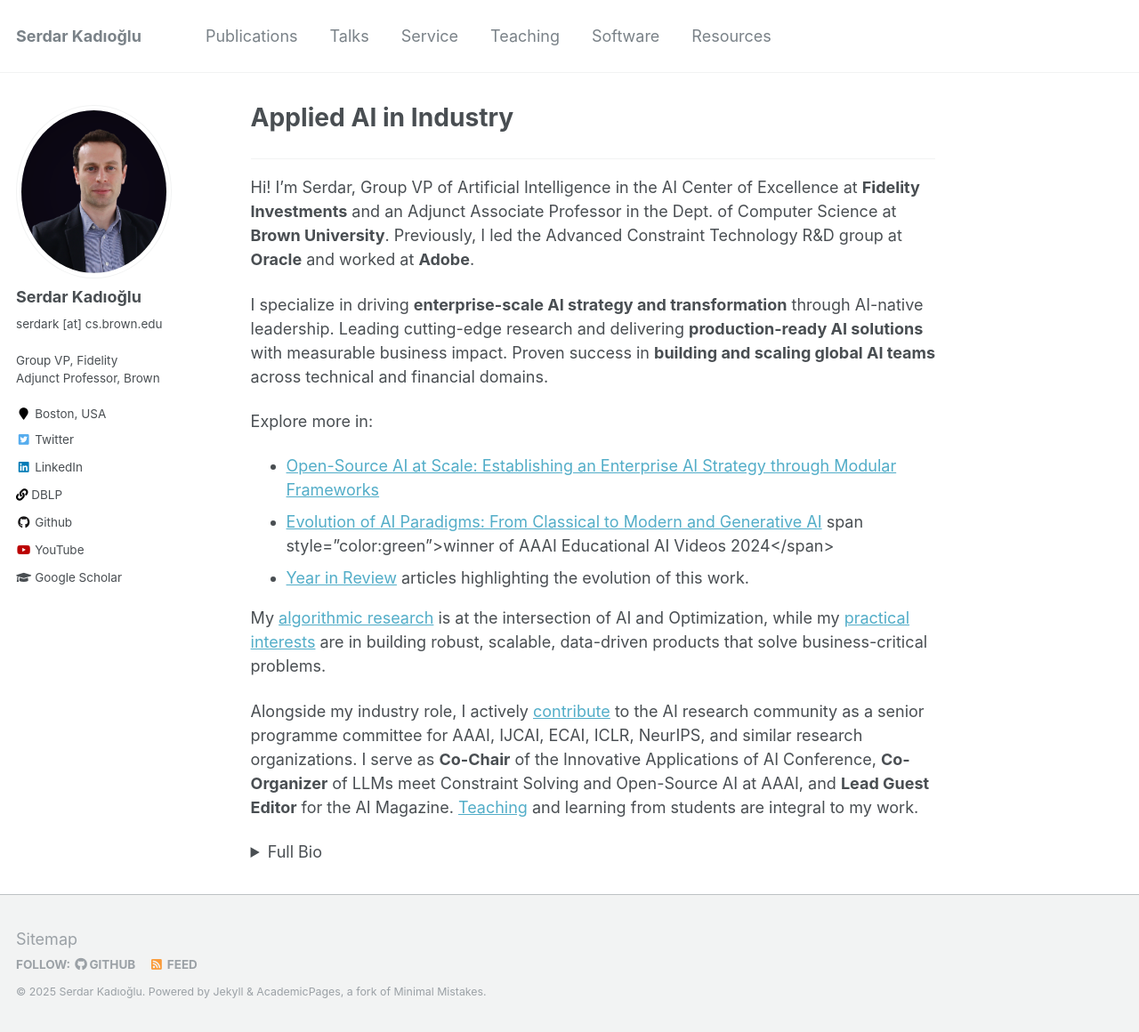
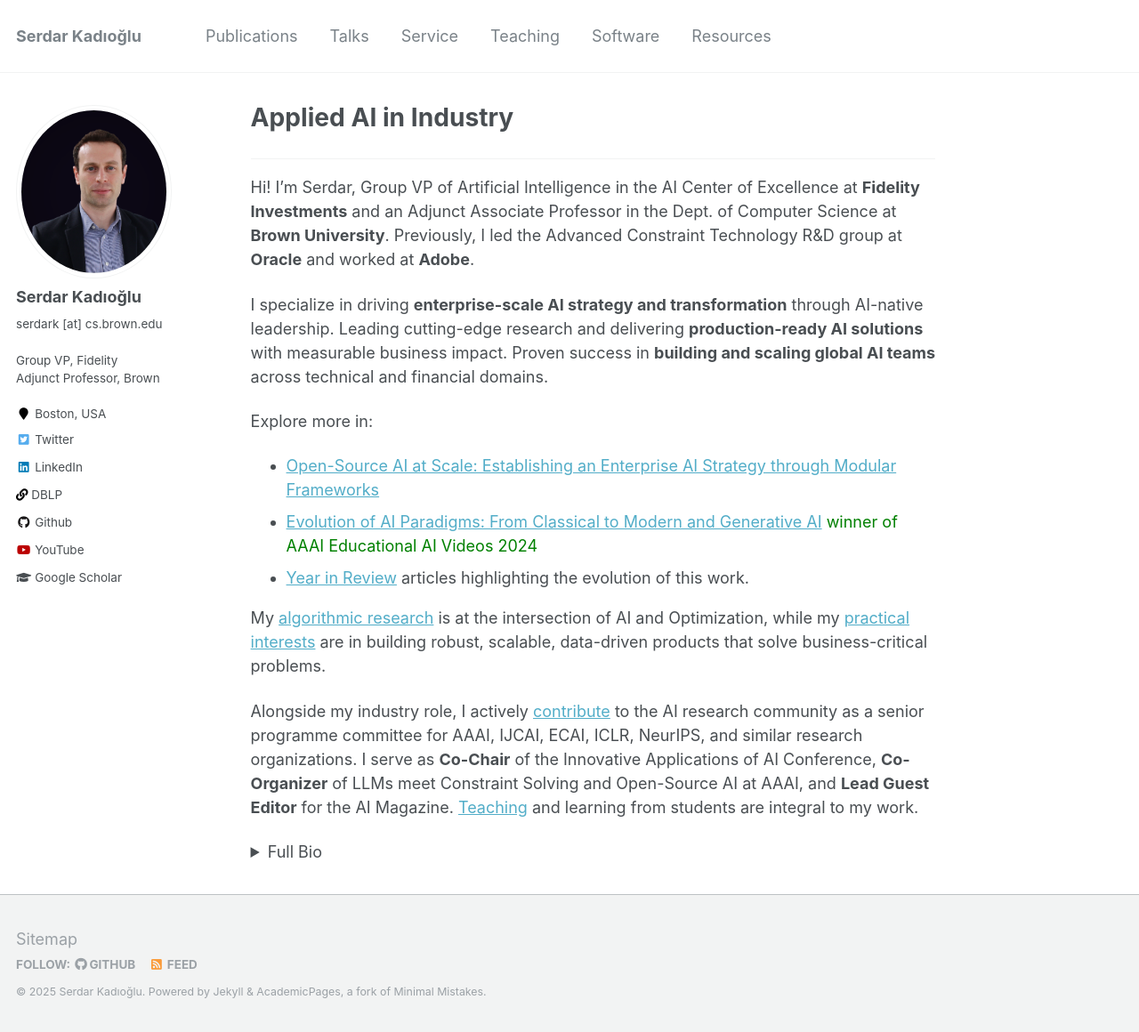
Before and after one commit to skadio/skadio.github.io, a Jekyll site: the page built from _pages/about.md, in a window 1280 px wide and 1160 px high. Shown: the whole window at 89% size. Built offline with Jekyll 4.4.1, drawn with Linux system fonts in a browser that asks for light colours.

Commit message:
Update about.md

```diff
--- a/_pages/about.md
+++ b/_pages/about.md
@@ -20,7 +20,7 @@ I specialize in driving **enterprise-scale AI strategy and transformation** thro
 
 Explore more in:
 * [Open-Source AI at Scale: Establishing an Enterprise AI Strategy through Modular Frameworks](https://onlinelibrary.wiley.com/doi/epdf/10.1002/aaai.70032)
-* [Evolution of AI Paradigms: From Classical to Modern and Generative AI](https://www.youtube.com/watch?v=8SMmjBQ40YE&list=PL3kNflhPEzie9ivF8N_Z3Ac4d4Sum8iVz&index=3) span style="color:green">winner of AAAI Educational AI Videos 2024</span>
+* [Evolution of AI Paradigms: From Classical to Modern and Generative AI](https://www.youtube.com/watch?v=8SMmjBQ40YE&list=PL3kNflhPEzie9ivF8N_Z3Ac4d4Sum8iVz&index=3) <span style="color:green">winner of AAAI Educational AI Videos 2024</span>
 * [Year in Review](https://www.linkedin.com/in/serdark/recent-activity/articles) articles highlighting the evolution of this work.
 
 My [algorithmic research](https://skadio.github.io/publications/) is at the intersection of AI and Optimization, while my [practical interests](https://skadio.github.io/software/) are in building robust, scalable, data-driven products that solve business-critical problems.
```
